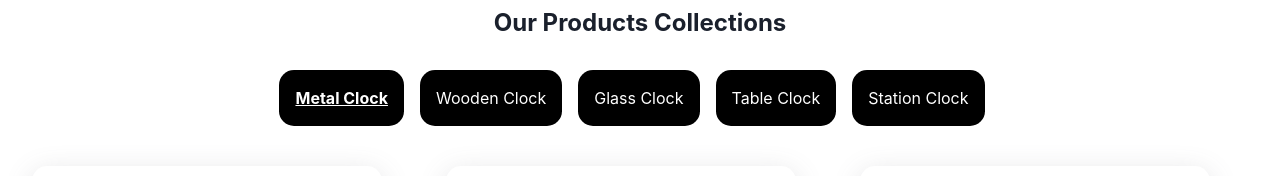
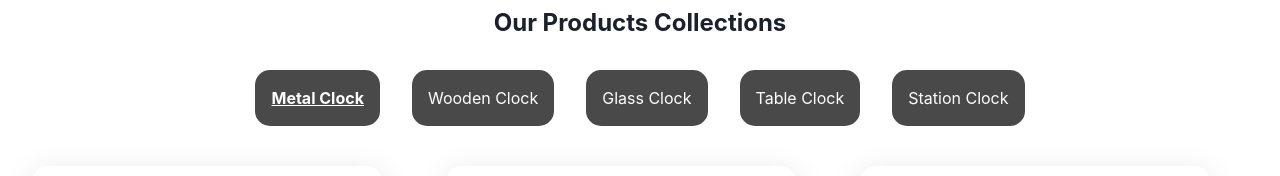
Before and after one commit to jalokkr/Mithila-clocks, a React (Create React App) app: page /products in a window 1280 px wide. Shown: the part 143-319 px from the top of the page. Built offline with nearby package versions, Linux system fonts and the light colour scheme.

Commit message:
some more styling in products page

```diff
--- a/src/Pages/Products.js
+++ b/src/Pages/Products.js
@@ -43,15 +43,14 @@ const Products = () => {
               Our Products Collections
             </Heading>
           </Center>
-          <Flex justify={"center"} mt="2rem">
+          <Flex justify={"center"} mt="2rem" flexWrap={"wrap"} gap="2rem">
             {categories.map((category) => (
               <Link
                 key={category}
-                bg="black"
+                bg="#4a4949"
                 p="1rem"
                 borderRadius={"15px"}
                 color="white"
-                mr={4}
                 textDecorationLine={
                   selectedCategory === category ? "underline" : "none"
                 }
@@ -76,7 +75,7 @@ const Products = () => {
               m="1rem"
               borderRadius={"15px"}
               w="350px"
-              h="500px"
+              h="520px"
             >
               <CardHeader>
                 <Image
```
